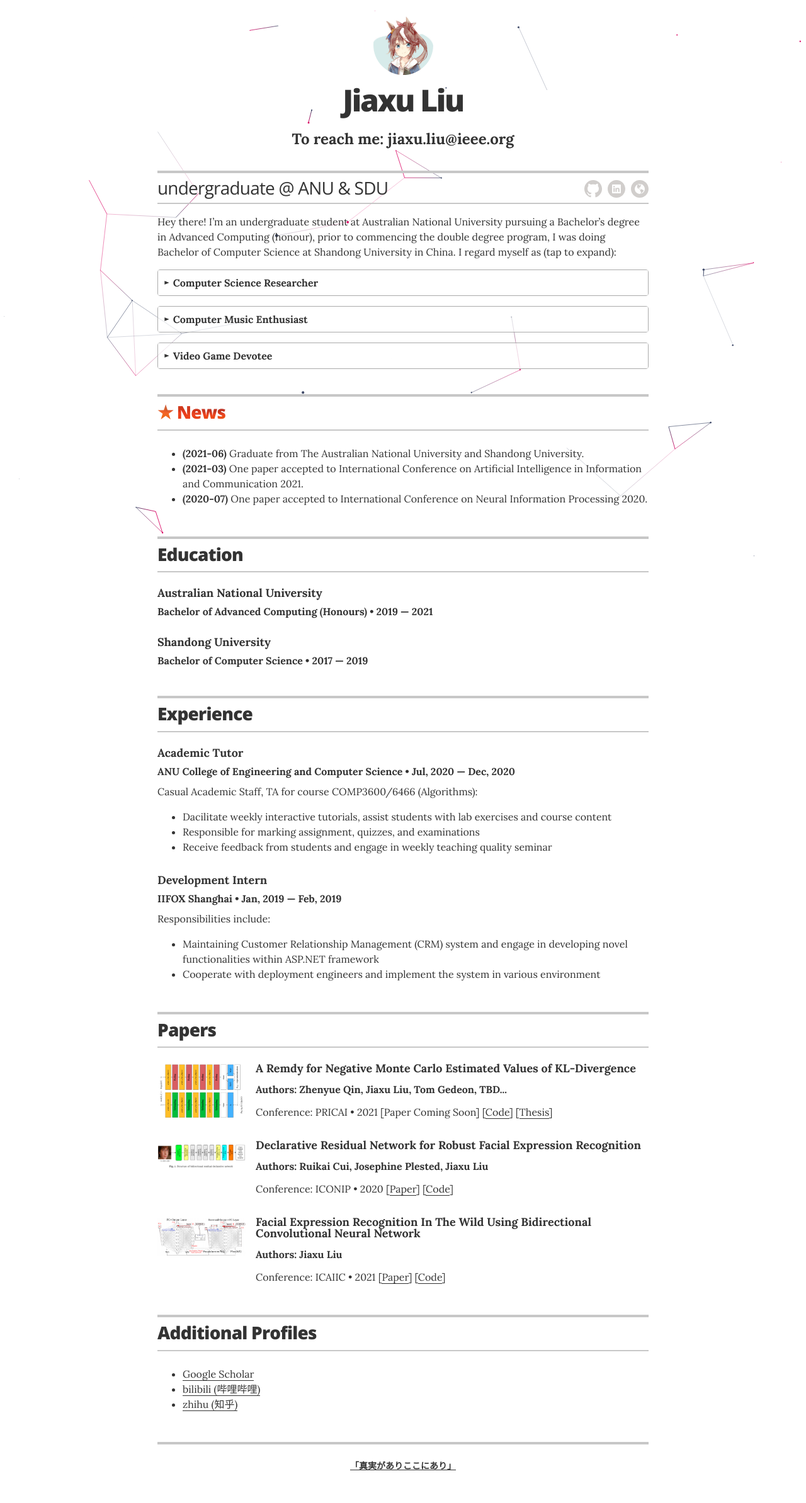
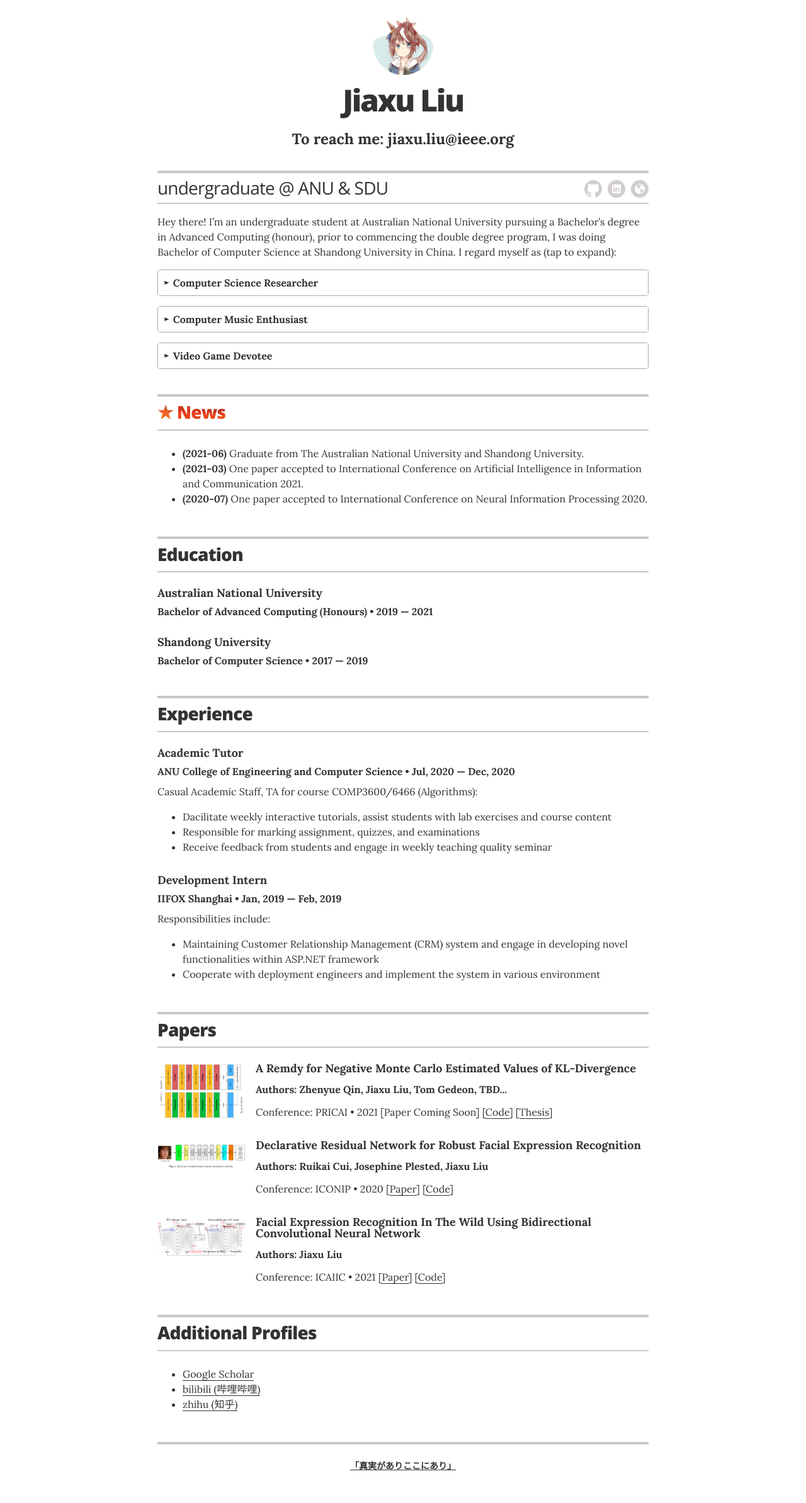
Before and after one commit to ljxw88/ljxw88.github.io, a Jekyll site: the page built from index.html, in a window 1280 px wide. Shown: the whole page at 63% size. Built offline with Jekyll 4.4.1, drawn with Linux system fonts in a browser that asks for light colours; comment, search, counter and statistics services are not loaded.

Commit message:
delete particle

```diff
--- a/_layouts/resume.html
+++ b/_layouts/resume.html
@@ -404,7 +404,7 @@
       </footer>
 
     </div>
-    <canvas class="background"></canvas>
+    <!-- <canvas class="background"></canvas> -->
   </body>
   <script>
     window.onload = function() {
```
